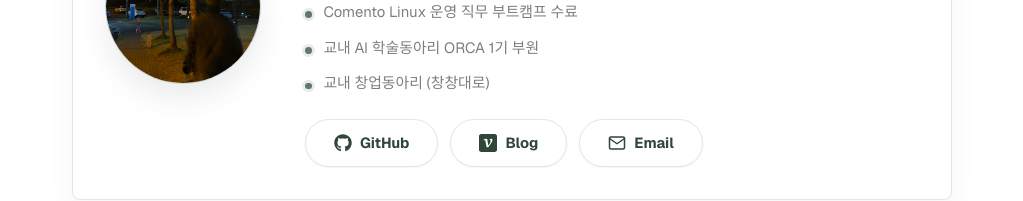
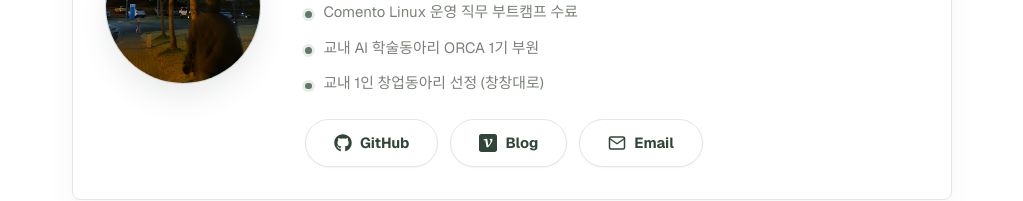
Before and after one commit to changchangdaero/first-deploy, a Next.js app: page /engineering in a window 1280 px wide. Shown: the part 413-614 px from the top of the page, without its empty margins (128-1151 px from the left). Built offline with nearby package versions, Linux system fonts and the light colour scheme; no server answers.

Commit message:
style : 창업동아리 이력 문구 수정
Co-Authored-By: Claude Opus 5.5 <noreply@anthropic.com>

```diff
--- a/src/data/engineering/profile.ts
+++ b/src/data/engineering/profile.ts
@@ -12,7 +12,7 @@ export const engineeringProfile = {
     'LG CNS AM INSPIRE CAMP 3기 DevOps 과정 수료',
     'Comento Linux 운영 직무 부트캠프 수료',
     '교내 AI 학술동아리 ORCA 1기 부원',
-    '교내 창업동아리 (창창대로)',
+    '교내 1인 창업동아리 선정 (창창대로)',
   ],
   links: [
     { label: 'GitHub', icon: 'github', href: links.github },
```
